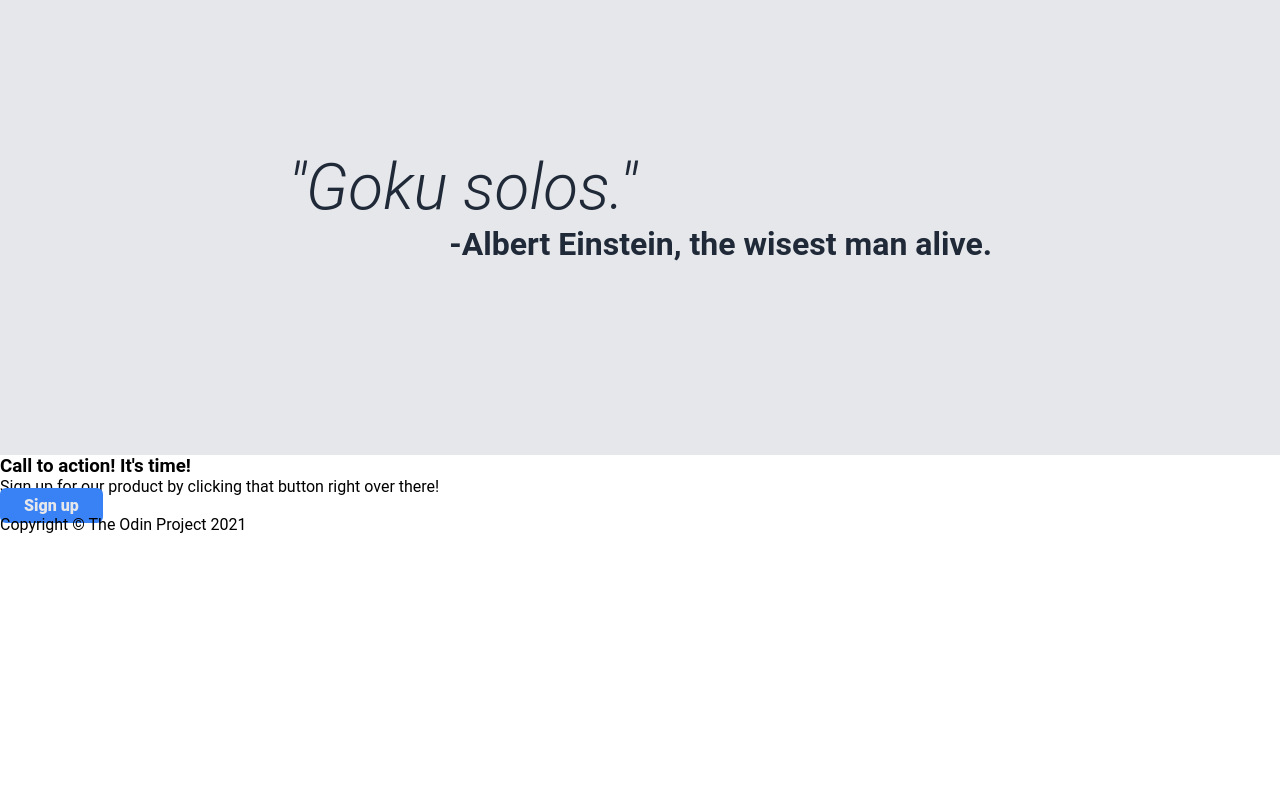
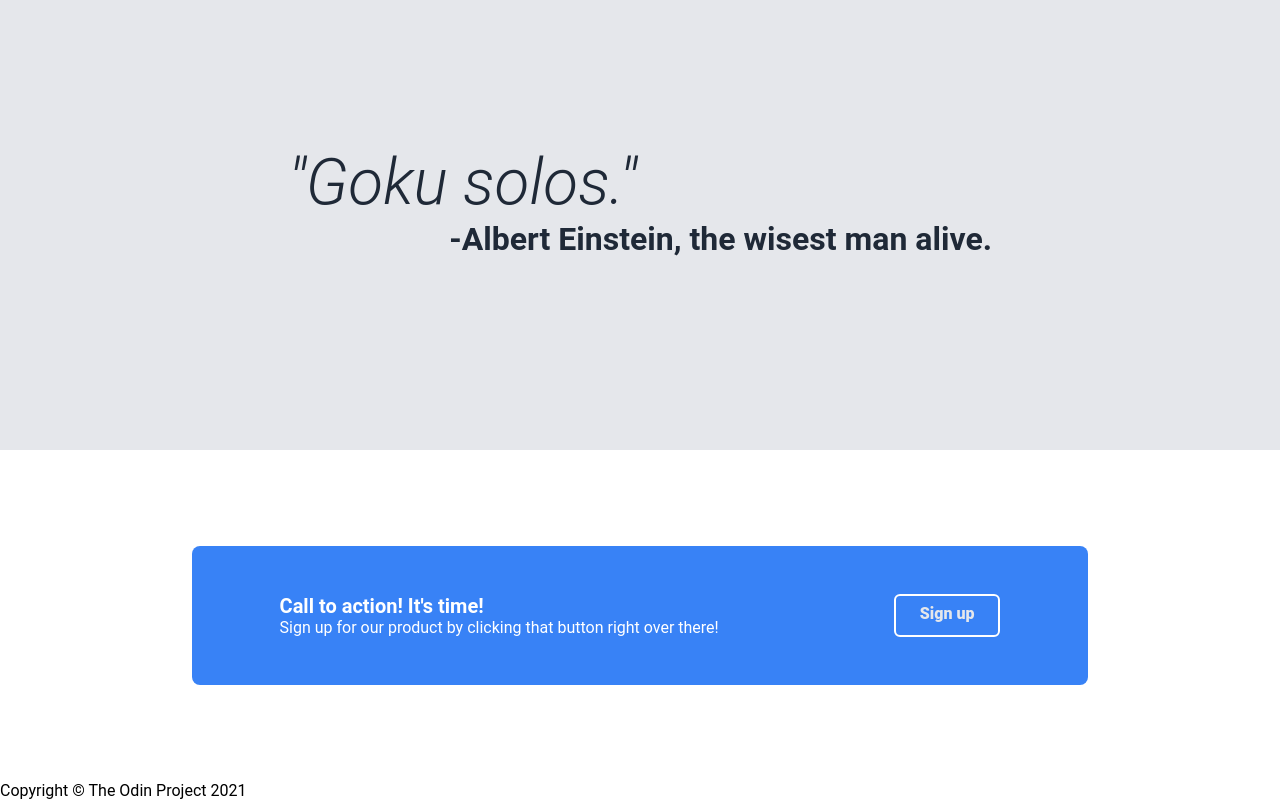
Before and after one commit to GilmarMouraJr/odin-landing, a plain HTML site: page index.html in a window 1280 px wide. Shown: the part 1003-1803 px from the top of the page. Before the commit the page ends 1537 px from the top, so only its background shows below. Drawn offline with Linux system fonts and the light colour scheme.

Commit message:
Add CTA section

```diff
--- a/css/styles.css
+++ b/css/styles.css
@@ -96,7 +96,7 @@ img {
 }
 
 .info-cards-container div {
-    width: 20%;
+    width: 22%;
 }
 
 .info-cards-container img {
@@ -123,3 +123,24 @@ p.quote-text  {
     font-style: italic;
     font-weight: 300;
 }
+
+.call {
+    padding: 96px 192px 96px;
+}
+
+.call-container {
+    display: flex;
+    justify-content: space-around;
+    background-color: var(--color-blue);
+    padding: 48px 0;
+    border-radius: 8px;
+    color: white;
+}
+
+.call-container strong {
+    font-size: 20px;
+}
+
+.call-container .btn {
+    border: 2px solid white;
+}
--- a/index.html
+++ b/index.html
@@ -51,9 +51,9 @@
         <p><strong>-Albert Einstein, the wisest man alive.</strong></p>
     </section>
     <section class="call">
-        <div>
+        <div class="call-container">
             <div>
-                <h3>Call to action! It's time!</h3>
+                <p><strong>Call to action! It's time!</strong></p>
                 <p>Sign up for our product by clicking that button right over there!</p>
             </div>
             <a href="" class="btn">Sign up</a>
```
